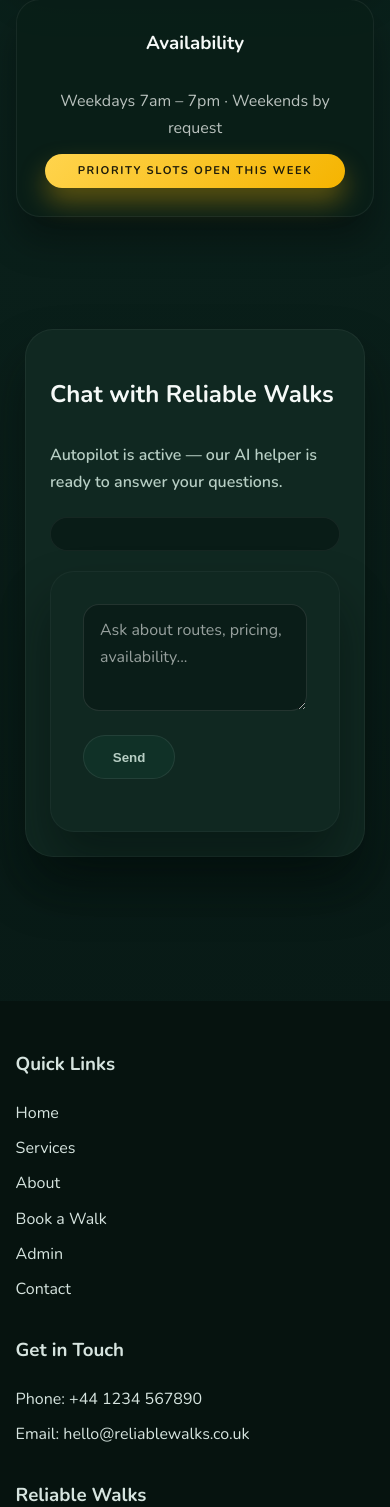
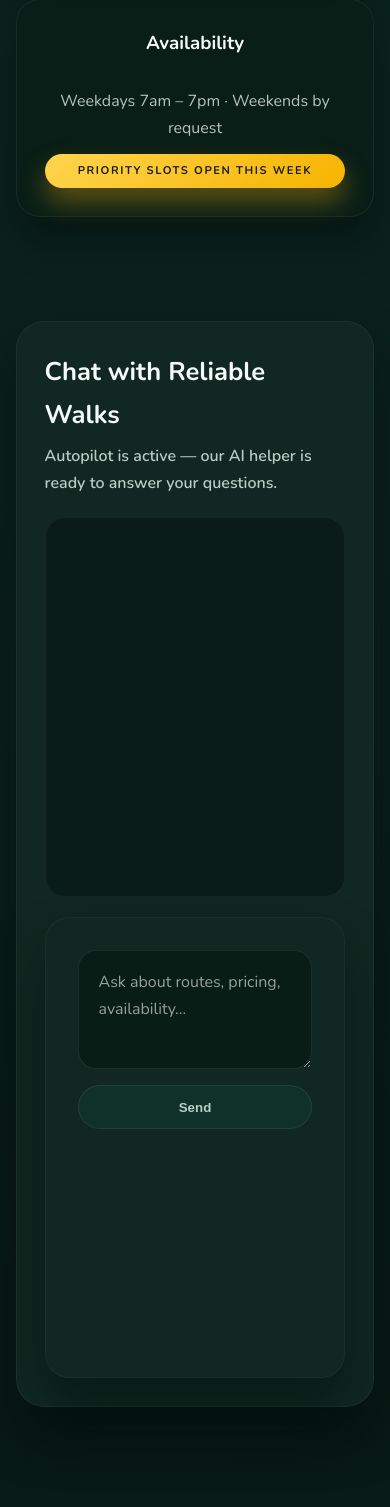
Before and after one commit to andyfast20-sketch/dogwalking5, a Flask app: page /contact in a window 390 px wide. Shown: the part 2904-4411 px from the top of the page. Run offline with Flask 3, Linux system fonts and the light colour scheme; data that the repository does not hold is empty.

Commit message:
Refine live chat layout styling

```diff
--- a/app/static/css/style.css
+++ b/app/static/css/style.css
@@ -820,27 +820,39 @@ main {
 }
 
 .chat-section {
-  padding: clamp(2.5rem, 6vw, 4rem) 0 clamp(3rem, 6vw, 4.5rem);
+  padding: clamp(3.5rem, 8vw, 5rem) 0 clamp(4rem, 9vw, 6rem);
 }
 
 .chat-card {
-  background: rgba(9, 31, 24, 0.92);
+  background: var(--card);
   border-radius: 28px;
-  padding: clamp(1.75rem, 4vw, 2.5rem);
+  padding: clamp(1.75rem, 4vw, 2.75rem);
   border: 1px solid rgba(255, 255, 255, 0.06);
   box-shadow: 0 28px 44px rgba(0, 0, 0, 0.35);
   display: grid;
   gap: 1.5rem;
+  grid-template-rows: auto minmax(0, 1fr) auto;
 }
 
 .chat-card-header {
-  display: grid;
-  gap: 0.5rem;
+  display: flex;
+  flex-direction: column;
+  gap: 0.4rem;
+}
+
+.chat-card-header h2 {
+  margin: 0;
+  font-size: clamp(1.6rem, 2.8vw, 2rem);
+}
+
+.chat-card-header p {
+  margin: 0;
+  color: var(--muted);
 }
 
 .chat-status {
   margin: 0;
-  color: rgba(244, 248, 246, 0.75);
+  color: var(--muted);
 }
 
 .two-column {
@@ -1175,13 +1187,15 @@ textarea {
   }
 }
 
+
 .chat-section {
-  padding: 4rem 0 5rem;
+  padding: clamp(3.5rem, 8vw, 5rem) 0 clamp(4rem, 9vw, 6rem);
 }
 
 .chat-section .container {
   display: flex;
   justify-content: center;
+  align-items: stretch;
 }
 
 .chat-card {
@@ -1195,9 +1209,10 @@ textarea {
 }
 
 .chat-section .chat-card {
-  width: min(340px, 100%);
-  padding: 1.5rem;
-  gap: 1.25rem;
+  width: min(760px, 100%);
+  padding: clamp(1.75rem, 4vw, 2.75rem);
+  gap: clamp(1.25rem, 3vw, 1.75rem);
+  grid-template-rows: auto minmax(0, 1fr) auto;
 }
 
 .chat-status {
@@ -1214,13 +1229,22 @@ textarea {
   display: flex;
   flex-direction: column;
   gap: 1rem;
-  max-height: 360px;
+  max-height: clamp(320px, 55vh, 520px);
   overflow-y: auto;
 }
 
 .chat-section .chat-window {
-  padding: 1rem;
-  max-height: 260px;
+  padding: clamp(1.25rem, 3vw, 1.75rem);
+  height: clamp(320px, 45vh, 460px);
+  max-height: none;
+  min-height: 0;
+}
+
+.conversation-panel .chat-window {
+  height: 100%;
+  min-height: 0;
+  max-height: none;
+  padding: clamp(1.1rem, 2.4vw, 1.6rem);
 }
 
 .chat-message {
@@ -1263,18 +1287,88 @@ textarea {
   color: rgba(245, 249, 247, 0.7);
 }
 
+.chat-form {
+  display: grid;
+  gap: 1rem;
+}
+
 .chat-form textarea {
   min-height: 120px;
 }
 
 .chat-section .chat-form textarea {
-  min-height: 80px;
+  min-height: 96px;
+}
+
+.chat-form textarea {
+  border-radius: 18px;
+  background: rgba(7, 26, 21, 0.75);
+  border: 1px solid rgba(255, 255, 255, 0.08);
+  padding: 1.1rem 1.25rem;
+  color: inherit;
+  resize: vertical;
+}
+
+.chat-form textarea:focus {
+  outline: none;
+  border-color: rgba(125, 210, 124, 0.55);
+  box-shadow: 0 18px 28px rgba(7, 22, 19, 0.35);
+}
+
+.chat-form .form-actions {
+  display: flex;
+  align-items: center;
+  justify-content: space-between;
+  gap: 1rem;
+  flex-wrap: wrap;
+}
+
+.chat-form .form-feedback {
+  margin: 0;
+  flex: 1 1 200px;
+  text-align: right;
+  color: var(--muted);
 }
 
 .chat-hint {
   margin: 0;
   color: var(--muted);
   font-weight: 600;
+}
+
+.reply-form {
+  display: grid;
+  gap: 1rem;
+}
+
+.reply-form textarea {
+  border-radius: 18px;
+  background: rgba(7, 26, 21, 0.75);
+  border: 1px solid rgba(255, 255, 255, 0.08);
+  padding: 1.1rem 1.25rem;
+  color: inherit;
+  resize: vertical;
+}
+
+.reply-form textarea:focus {
+  outline: none;
+  border-color: rgba(125, 210, 124, 0.55);
+  box-shadow: 0 18px 28px rgba(7, 22, 19, 0.35);
+}
+
+.reply-form .form-actions {
+  display: flex;
+  align-items: center;
+  justify-content: flex-end;
+  gap: 1rem;
+  flex-wrap: wrap;
+}
+
+.reply-form .form-feedback {
+  margin: 0;
+  min-width: 180px;
+  text-align: right;
+  color: var(--muted);
 }
 
 .admin-panel {
@@ -1660,6 +1759,17 @@ textarea {
 
   .card-body__toolbar .form-feedback {
     text-align: left;
+  }
+
+  .chat-form .form-actions {
+    flex-direction: column;
+    align-items: stretch;
+  }
+
+  .chat-form .form-feedback,
+  .reply-form .form-feedback {
+    text-align: left;
+    min-width: 0;
   }
 }
 
```
Also changed, not shown: other parts of app/static/css/style.css (+29 -11 lines).
